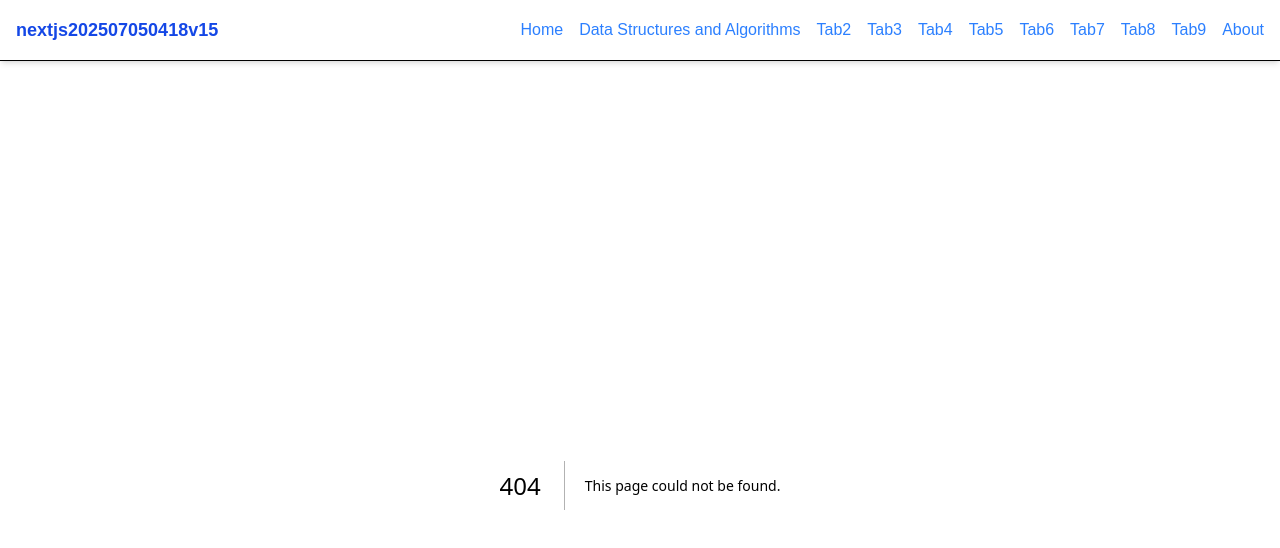
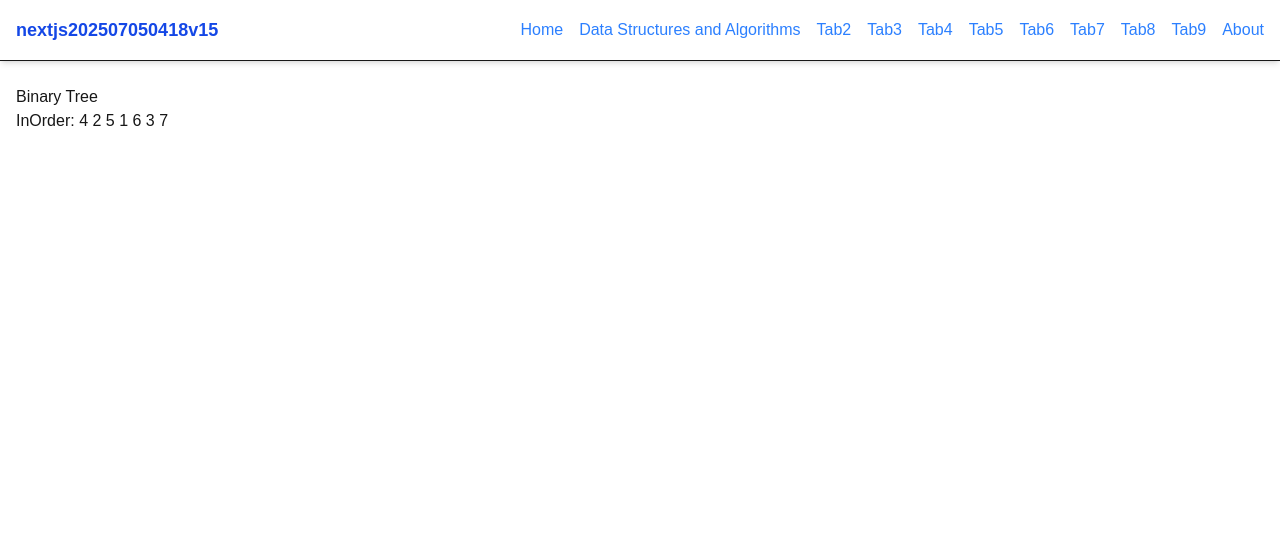
Before and after one commit to goldshoot0720/nextjs202507050418v15, a Next.js app: page /Binary_Tree in a window 1280 px wide. Before the commit this address had no page. Shown: the top 548 px of the page. Built offline with nearby package versions, Linux system fonts and the light colour scheme.

Commit message:
Binary Tree

```diff
--- /dev/null
+++ b/app/Binary_Tree/page.tsx
@@ -0,0 +1,61 @@
+"use client";
+import { useEffect, useState } from "react";
+
+export default function Binary_Tree() {
+  class BTNode {
+    constructor(value = null) {
+      this.value = value;
+      this.left = null;
+      this.right = null;
+    }
+  }
+
+  class BinaryTree {
+    constructor(value) {
+      this.root = new BTNode(value);
+    }
+
+    AddLeftNode(value, leaf) {
+      leaf.left = new BTNode(value);
+    }
+
+    AddRightNode(value, leaf) {
+      leaf.right = new BTNode(value);
+    }
+
+    InOrder(node) {
+      if (!node) return "";
+      return (
+        this.InOrder(node.left) +
+        node.value.toString() +
+        " " +
+        this.InOrder(node.right)
+      );
+    }
+
+    Traversal() {
+      return this.InOrder(this.root);
+    }
+  }
+
+  const [result, setResult] = useState("");
+
+  useEffect(() => {
+    let bt = new BinaryTree(1);
+    bt.AddLeftNode(2, bt.root);
+    bt.AddRightNode(3, bt.root);
+    bt.AddLeftNode(4, bt.root.left);
+    bt.AddRightNode(5, bt.root.left);
+    bt.AddLeftNode(6, bt.root.right);
+    bt.AddRightNode(7, bt.root.right);
+
+    setResult(bt.Traversal());
+  }, []);
+
+  return (
+    <>
+      <p>Binary Tree</p>
+      <p>InOrder: {result}</p>
+    </>
+  );
+}
--- a/app/tab1/page.tsx
+++ b/app/tab1/page.tsx
@@ -22,6 +22,9 @@ export default function Tab1() {
       <p>
         <Link href="/Recursion3">Recursion3</Link>
       </p>
+      <p>
+        <Link href="/Binary_Tree"> Binary Tree</Link>
+      </p>
     </>
   );
 }
```
Also changed, not shown: 1 other file (tests, documents, lock files or other folders).
